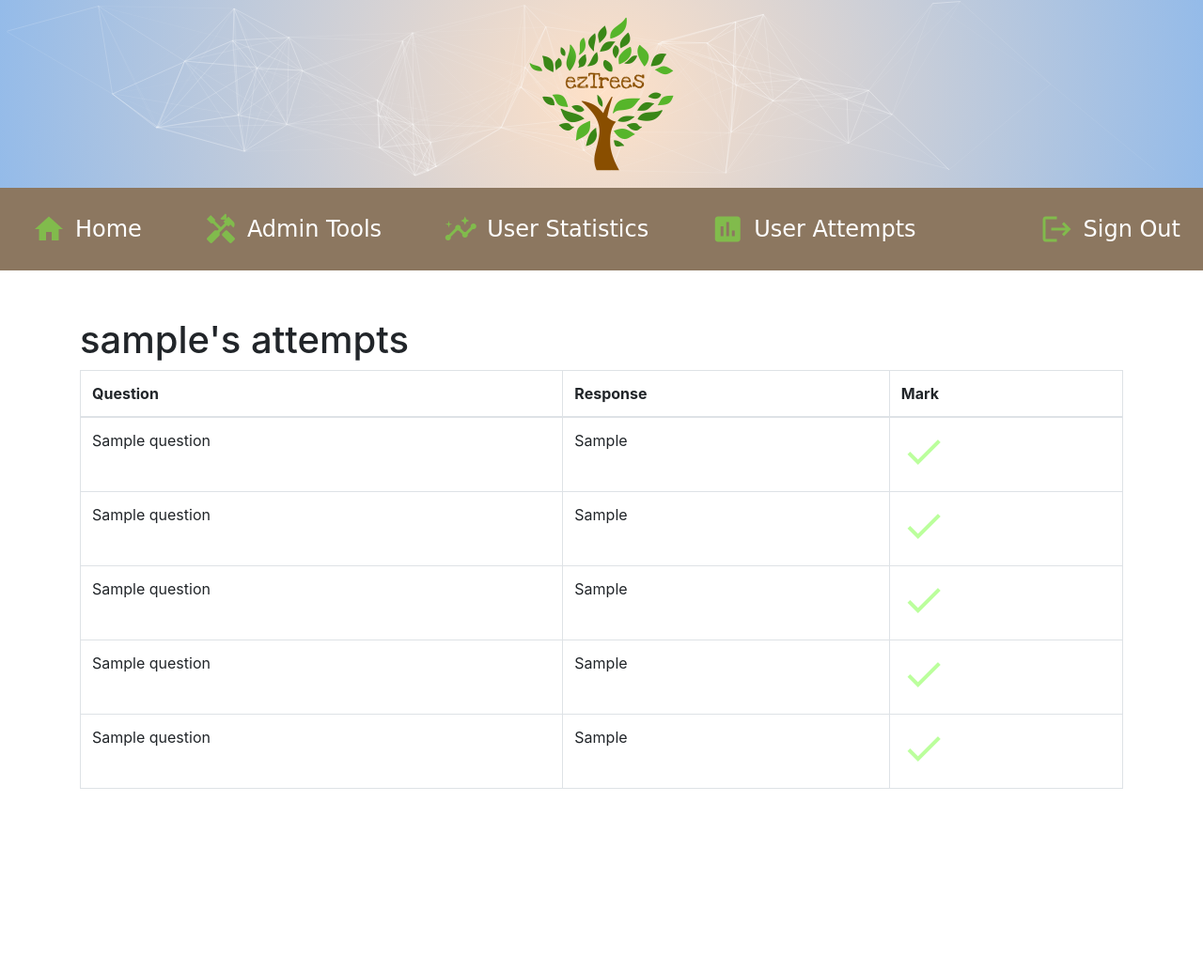
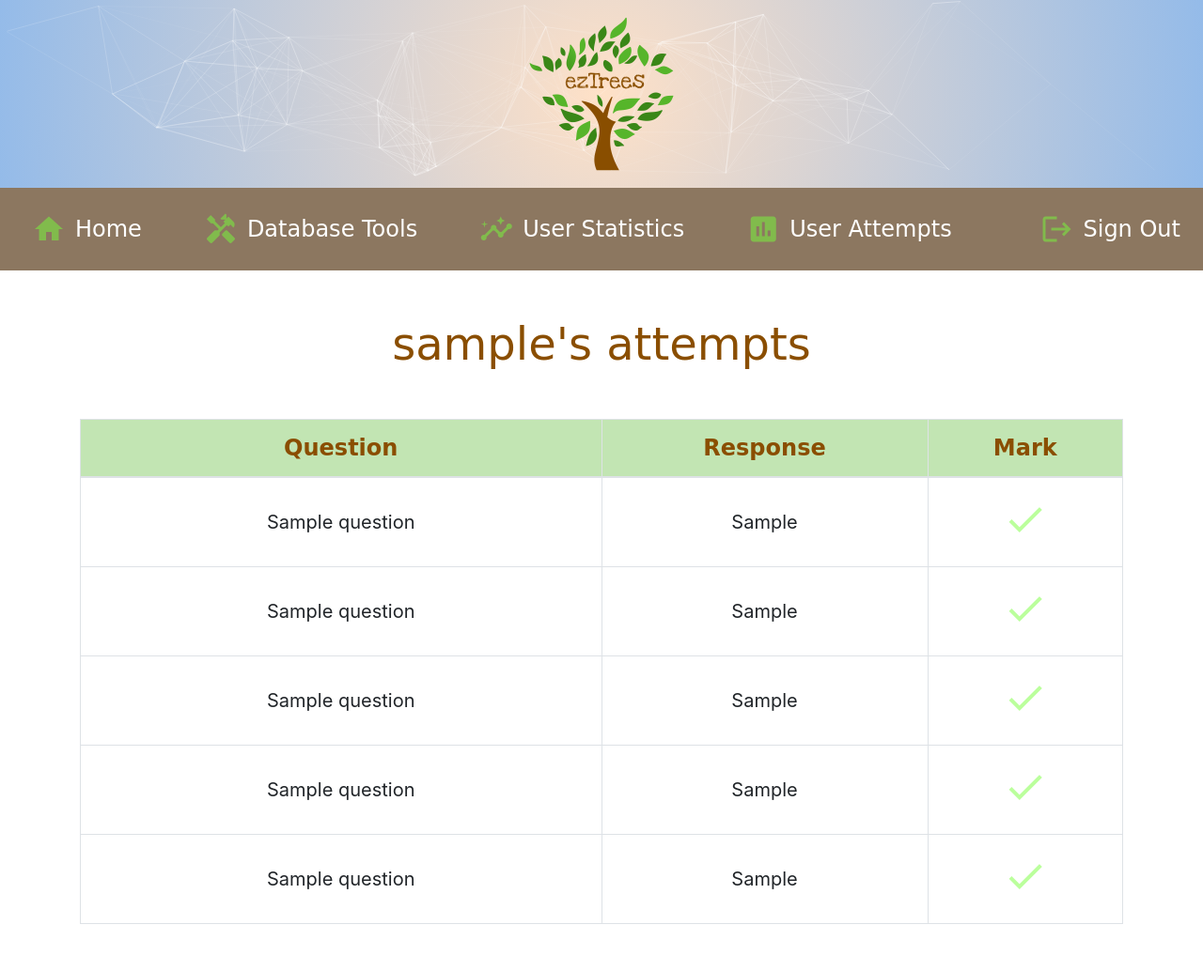
Before and after one commit to thomas-cleary-uwa/cits3403-project, a Flask app: a page that uses app/templates/base.html in a window 1280 px wide. Shown: the whole page at 94% size. Before the commit the page ends 840 px from the top, so only its background shows below. Run offline with Flask 2, Linux system fonts and the light colour scheme; a user stored in the database is signed in; tables that the repository leaves empty hold one stand-in row (values such as "Sample post"); some web fonts are replaced.

Commit message:
add styling to admin user_attempts page

```diff
--- a/app/templates/admin_pages/user_attempts.html
+++ b/app/templates/admin_pages/user_attempts.html
@@ -6,21 +6,23 @@
 
 {% block inContainer %}
 
-<!-- USE MORE GENERAL ID FOR THIS H1 AFTER-->
-<h1 id="result-page-heading">{{ username }}'s attempts</h1>
+<h1 class="page-heading">{{ username }}'s attempts</h1>
 {% for attempt in user_attempts %}
-<table class="table table-bordered" id="result-table">
-  <thead id="result-table-headings">
+<table class="table table-bordered table-results">
+
+  <thead>
     <tr>
-      <th id="question-heading">Question</th>
-      <th id="response-heading">Response</th>
-      <th id="mark-heading">Mark</th>
+      <th class="page-subheading table-col-w50">Question</th>
+      <th class="page-subheading">Response</th>
+      <th class="page-subheading">Mark</th>
     </tr>
   </thead>
+
     {% for attempt_key in attempt_keys %}
-    <tr class="result-table-question-row">
-    <td>{{ attempt[attempt_key]["question"] }}</td>
-    <td>{{ attempt[attempt_key]["response"] }}</td>
+    <tr>
+
+    <td class="page-text">{{ attempt[attempt_key]["question"] }}</td>
+    <td class="page-text">{{ attempt[attempt_key]["response"] }}</td>
     <td>
       <span class="material-icons md-48 {% if attempt[attempt_key]['mark'] %} correct {% else %} wrong {% endif %}">
         {% if attempt[attempt_key]["mark"] %}
@@ -30,11 +32,11 @@
         {% endif %}
       </span>
     </td>
+
   </tr>
-  {% endfor %}
+    {% endfor %}
+
 </table>
 {% endfor %}
 
-
-
 {% endblock %}
--- a/app/templates/base.html
+++ b/app/templates/base.html
@@ -89,7 +89,7 @@
         <li class="nav-item">
           <a class="nav-link" href="/admin">
             <span class="material-icons md-36 nav-icon">handyman</span>
-            Admin Tools
+            Database Tools
           </a>
         </li>
 
```
Also changed, not shown: app/templates/admin_pages/user_attempts_landing.html (+8 -4 lines).
